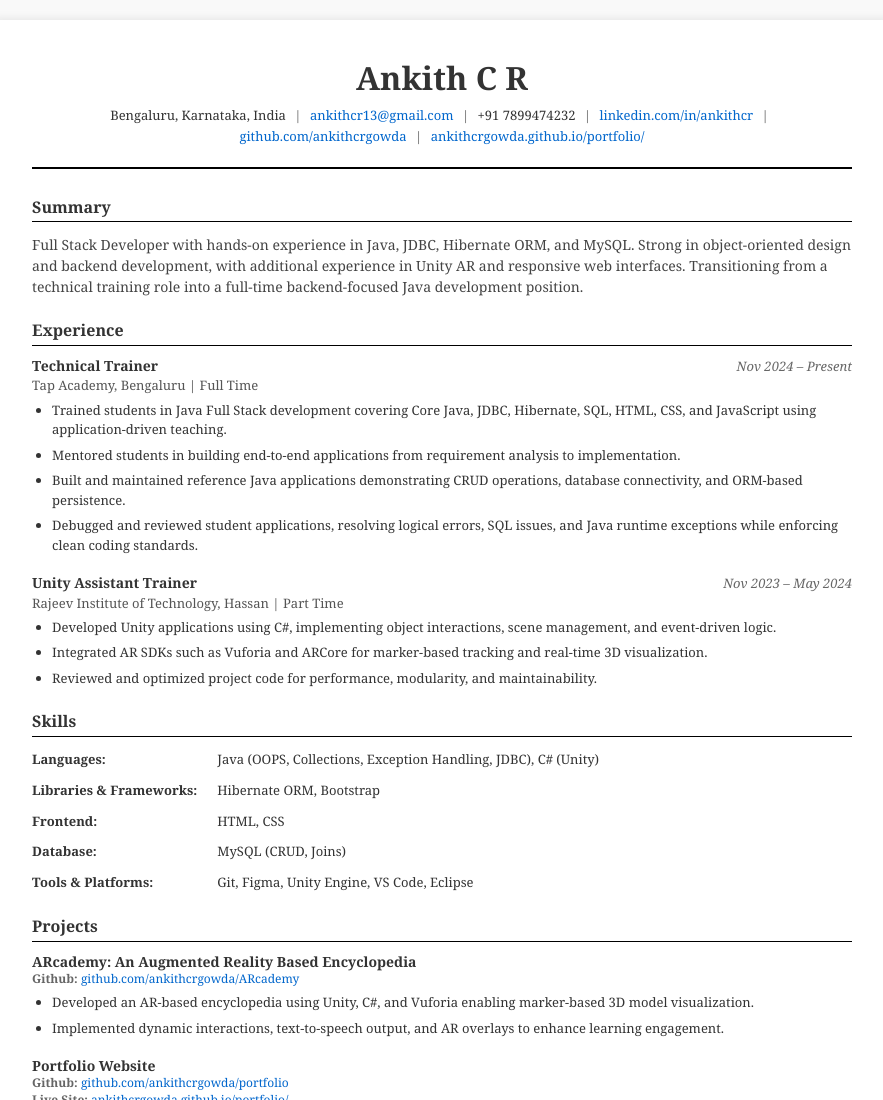
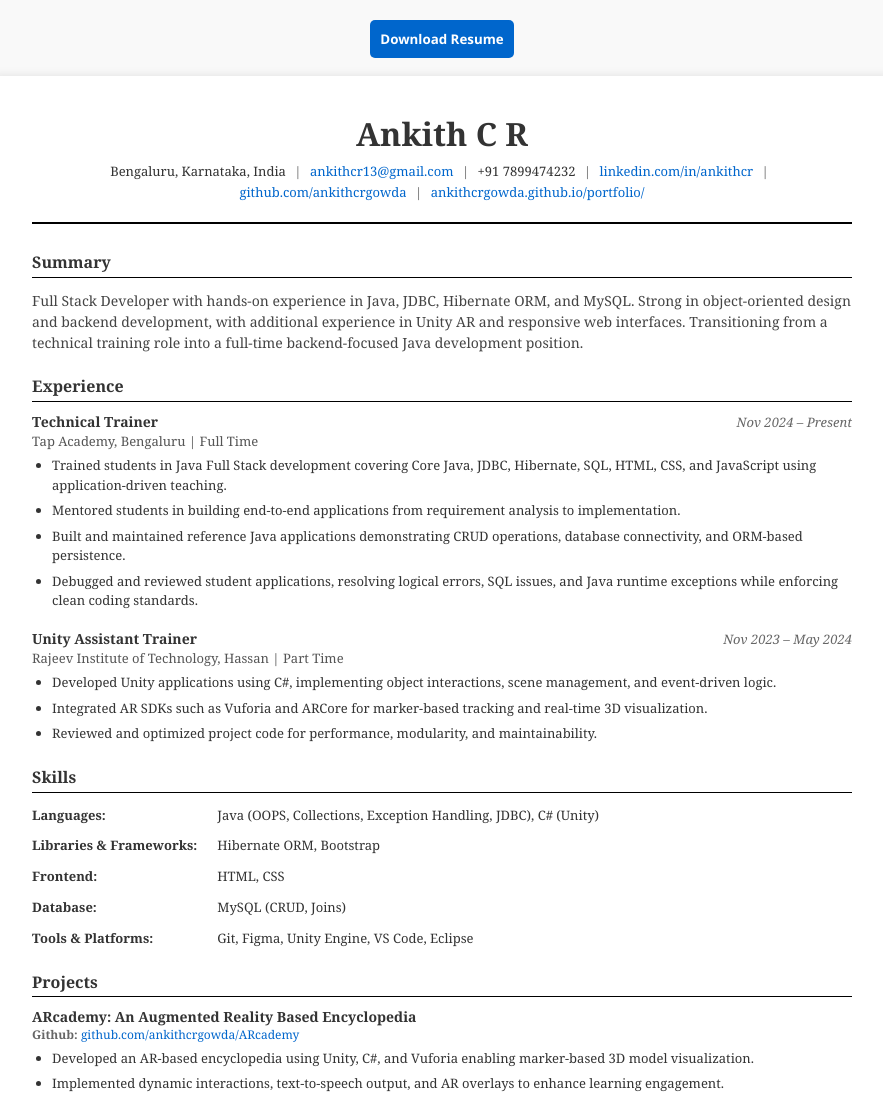
Before and after one commit to ankithcrgowda/portfolio, a website: page resume.html in a window 1280 px wide. Shown: the top 1100 px of the page, without its empty margins (198-1081 px from the left). Drawn offline with nearby package versions, Linux system fonts and the light colour scheme.

Commit message:
feat: Add PDF download functionality to the resume page, including necessary libraries, a download button, and comprehensive styling.

```diff
--- a/resume.html
+++ b/resume.html
@@ -5,8 +5,14 @@
     <meta name="viewport" content="width=device-width, initial-scale=1.0">
     <title>Ankith C R - Resume</title>
     <link rel="stylesheet" href="./src/resume.css">
+    <!-- PDF Generation Libraries -->
+    <script src="https://cdnjs.cloudflare.com/ajax/libs/html2canvas/1.4.1/html2canvas.min.js"></script>
+    <script src="https://cdnjs.cloudflare.com/ajax/libs/jspdf/2.5.1/jspdf.umd.min.js"></script>
 </head>
 <body>
+    <div id="download-btn">
+        <button id="btn" onclick="downloadPDF()">Download Resume</button>
+    </div> <br>
     <div class="container">
         <!-- Header -->
         <div class="header">
@@ -191,5 +197,59 @@
             </div>
         </section>
     </div>
+
+    <script>
+        async function downloadPDF() {
+            const button = document.getElementById('download-btn');
+            const container = document.querySelector('.container');
+
+            // Hide the download button temporarily
+            button.style.display = 'none';
+
+            try {
+                // Capture the container as canvas
+                const canvas = await html2canvas(container, {
+                    scale: 2,
+                    useCORS: true,
+                    logging: false,
+                    backgroundColor: '#ffffff'
+                });
+
+                // Get canvas dimensions
+                const imgWidth = 210; // A4 width in mm
+                const pageHeight = 297; // A4 height in mm
+                const imgHeight = (canvas.height * imgWidth) / canvas.width;
+
+                // Initialize jsPDF
+                const { jsPDF } = window.jspdf;
+                const pdf = new jsPDF('p', 'mm', 'a4');
+
+                let heightLeft = imgHeight;
+                let position = 0;
+
+                // Add image to PDF
+                const imgData = canvas.toDataURL('image/png');
+                pdf.addImage(imgData, 'PNG', 0, position, imgWidth, imgHeight);
+                heightLeft -= pageHeight;
+
+                // Add new pages if content exceeds one page
+                while (heightLeft > 0) {
+                    position = heightLeft - imgHeight;
+                    pdf.addPage();
+                    pdf.addImage(imgData, 'PNG', 0, position, imgWidth, imgHeight);
+                    heightLeft -= pageHeight;
+                }
+
+                // Download the PDF
+                pdf.save('Ankith_C_R_Resume.pdf');
+            } catch (error) {
+                console.error('Error generating PDF:', error);
+                alert('Failed to generate PDF. Please try again.');
+            } finally {
+                // Show the button again
+                button.style.display = 'block';
+            }
+        }
+    </script>
 </body>
 </html>
--- a/src/resume.css
+++ b/src/resume.css
@@ -19,6 +19,27 @@ body {
   background-color: white;
   padding: 40px;
   box-shadow: 0 0 10px rgba(0, 0, 0, 0.1);
+}
+
+#download-btn {
+    text-align: center;
+}
+
+#btn {
+  padding: 10px;
+  border-radius: 5px;
+  border: none;
+  background-color: #0066cc;
+  color: white;
+  font-family:'Segoe UI', Tahoma, Geneva, Verdana, sans-serif;
+  font-weight: 700;
+}
+
+#btn:hover {
+  background-color:#0e78e2;
+  cursor: pointer;
+  scale: 1.01;
+  transition: all 0.1s ease-in-out;
 }
 
 .header {
```
